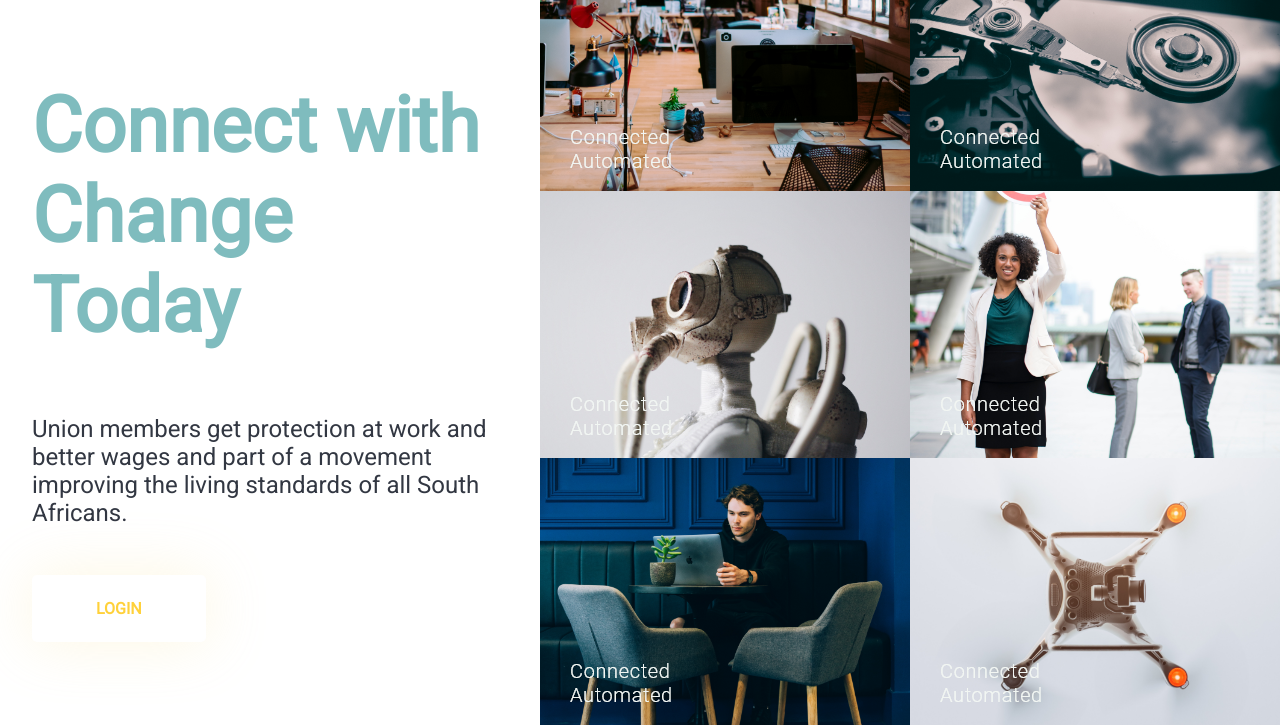
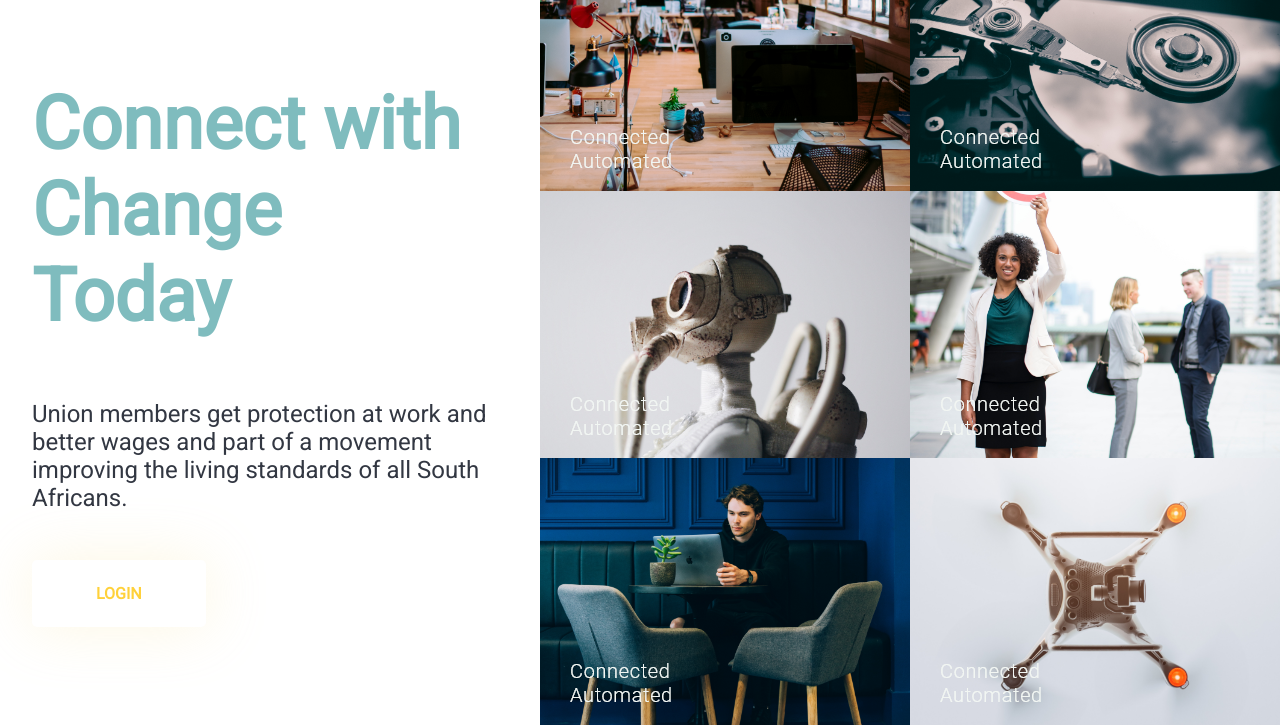
Before and after one commit to ThabisoDDX/onboarding, a plain HTML site: page index.html in a window 1280 px wide. Shown: the part 75-800 px from the top of the page. Drawn offline with Linux system fonts and the light colour scheme.

Commit message:
adding landing page

```diff
--- a/css/component/banner.css
+++ b/css/component/banner.css
@@ -14,7 +14,7 @@
 
 .banner article {
     margin-top: 6.7em;
-    width: 100%;
+    width: 95%;
 }
 
 .banner article h2 {
@@ -54,12 +54,12 @@
     }
 
     .banner article {
-        margin-top: 23.4em;
-        width: 75%;
+        margin-top: 24em;
+        width: 72%;
     }
 
     .banner article h2 {
-        font-size: 4.8em;
+        font-size: 4.6em;
     }
 
     .banner article p {
```
